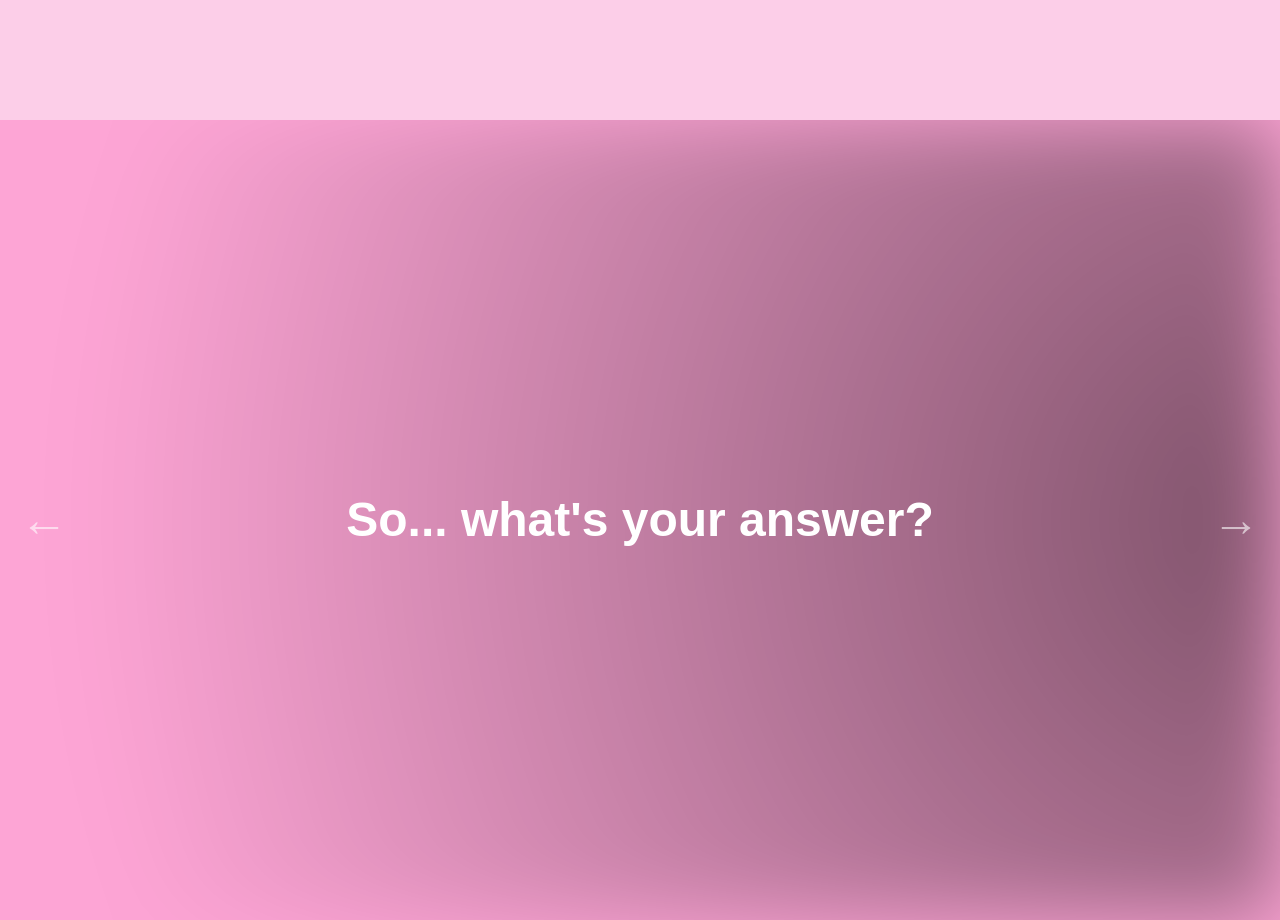
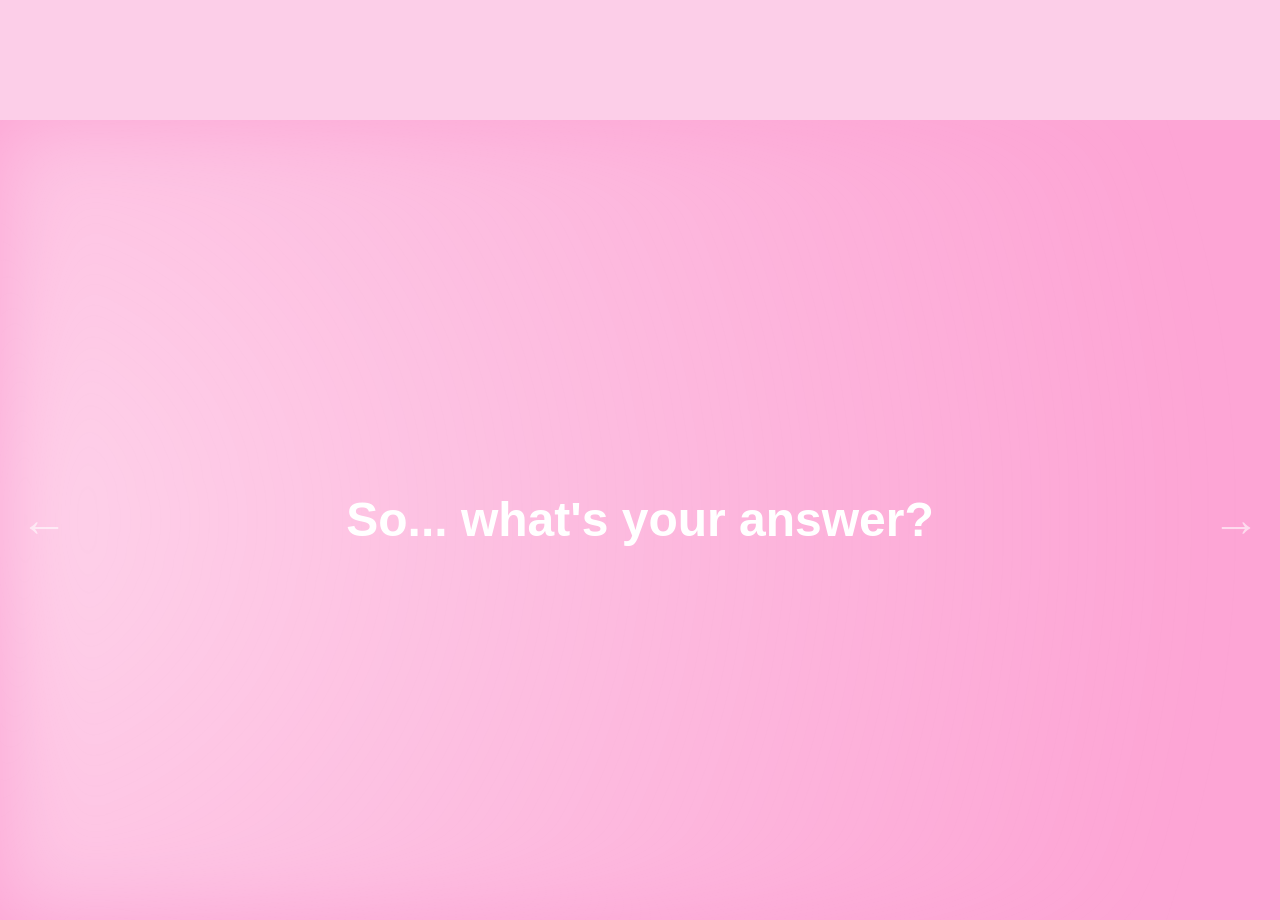
Before and after one commit to Nojhi3/letter, a Next.js app: page / in a window 1280 px wide. Shown: the part 3080-4000 px from the top of the page. Built offline with nearby package versions, Linux system fonts and the light colour scheme.

Commit message:
Fixed lighting

```diff
--- a/src/sections/DecisionSection.js
+++ b/src/sections/DecisionSection.js
@@ -1,21 +1,24 @@
 'use client'
 
 import { useMotionValue, useTransform, motion } from 'framer-motion'
-import { useEffect, useRef } from 'react'
+import { useEffect, useState } from 'react'
 import { supabase } from '../utils/supabaseClient'
-
-// Usne na bola toh mai idk kya karega
 
 export default function DecisionAuraSection() {
   const mouseX = useMotionValue(0)
-  const screenWidth = useRef(0)
+  const [screenWidth, setScreenWidth] = useState(1920) // Default fallback
 
   useEffect(() => {
-    screenWidth.current = window.innerWidth
+    setScreenWidth(window.innerWidth)
+
+    const handleResize = () => setScreenWidth(window.innerWidth)
+    window.addEventListener('resize', handleResize)
+
+    return () => window.removeEventListener('resize', handleResize)
   }, [])
 
-  const leftAlpha = useTransform(mouseX, [0, screenWidth.current / 2], [0.5, 0])
-  const rightAlpha = useTransform(mouseX, [screenWidth.current / 2, screenWidth.current], [0, 0.5])
+  const leftAlpha = useTransform(mouseX, [0, screenWidth / 2], [0.5, 0])
+  const rightAlpha = useTransform(mouseX, [screenWidth / 2, screenWidth], [0, 0.5])
 
   const leftGlow = useTransform(leftAlpha, (alpha) =>
     `radial-gradient(circle at left, rgba(255,255,255,${alpha}) 0%, transparent 90%)`
```
